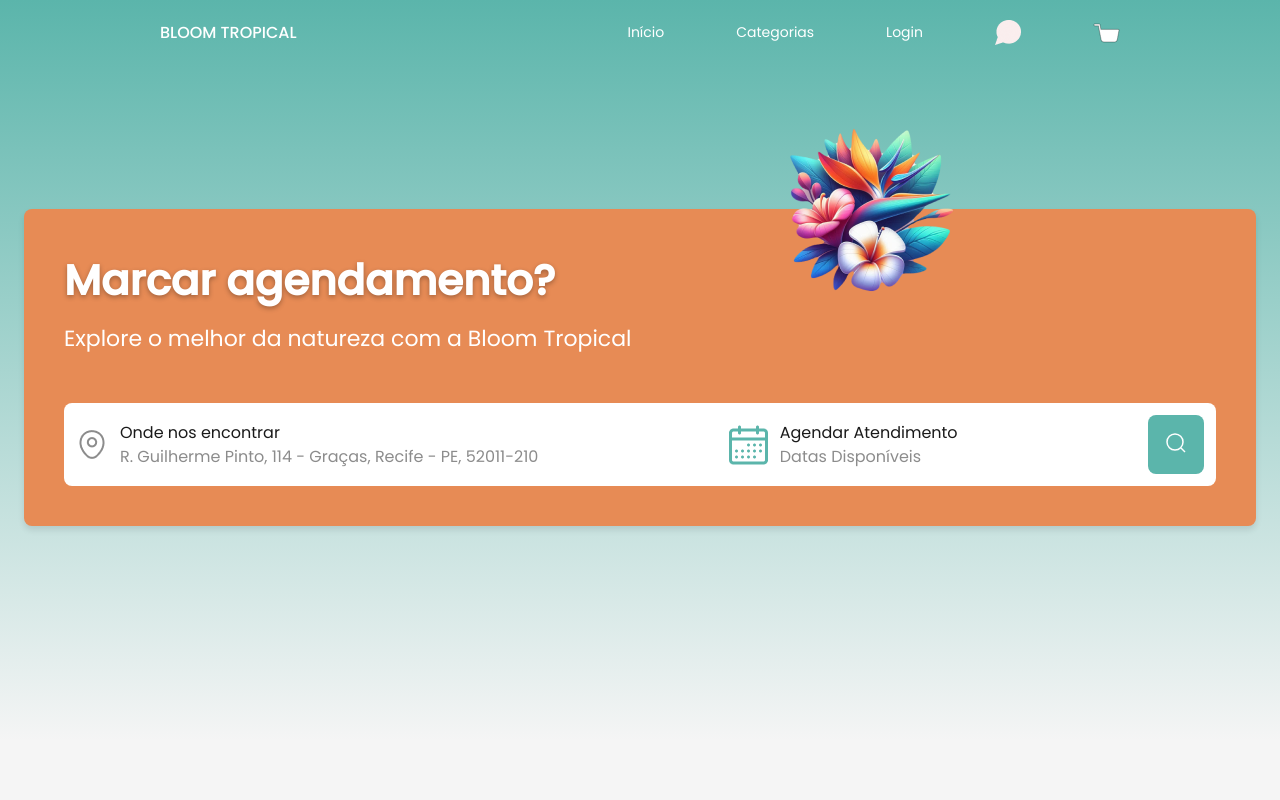
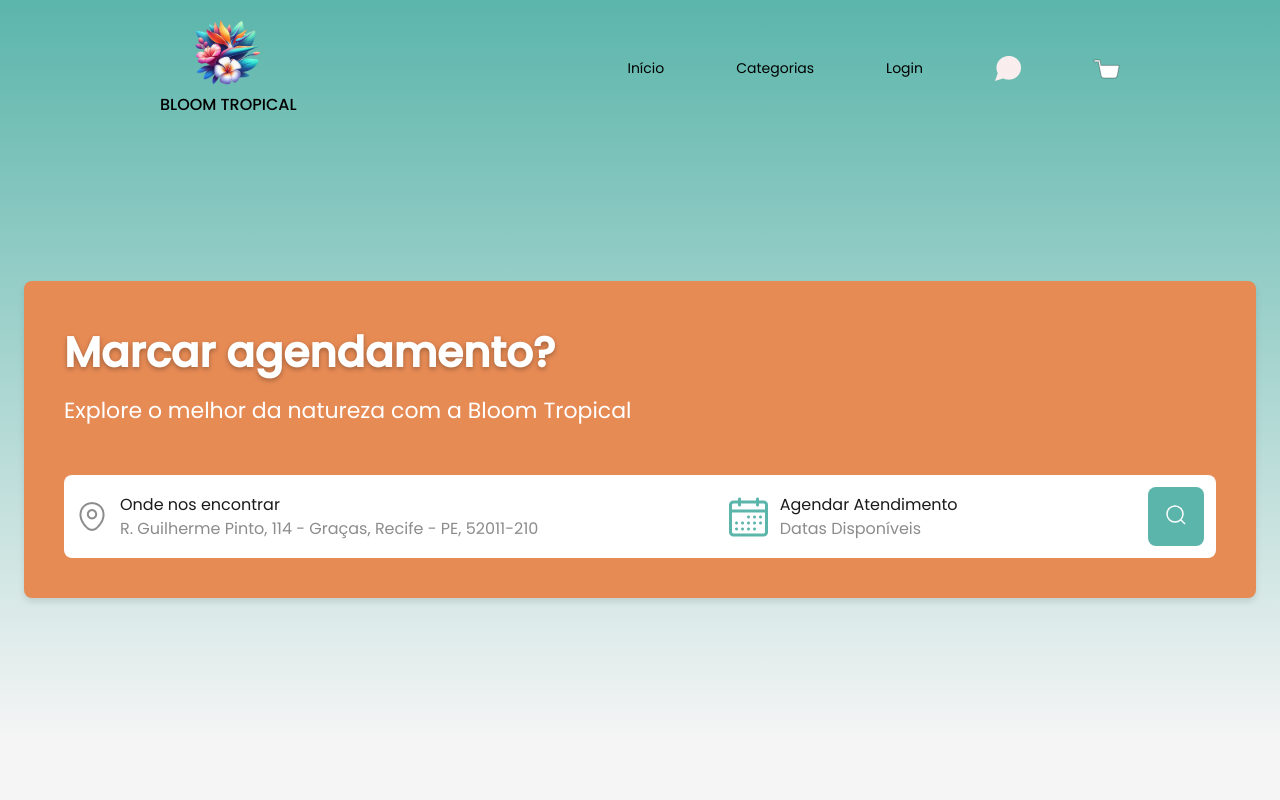
Before and after one commit to Guilhermefneri/BloomTropical, a plain HTML site: page index.html in a window 1280 px wide. Shown: the top 800 px of the page. Drawn offline with Linux system fonts and the light colour scheme.

Commit message:
logo para o lado esquerdo

```diff
--- a/index.html
+++ b/index.html
@@ -11,7 +11,10 @@
 <body>
     <header class="header">
         <nav class="nav">
-            <a href="/" class="logo">BLOOM TROPICAL</a>
+            <div class="logo-container">
+                <img src="image/logoPag.png" alt="logo" id="flower-logo">
+                <a href="/" class="logo">BLOOM TROPICAL</a>
+            </div>
             <div class="nav-links">
                 <a href="/" class="nav-link">Início</a>
                 <a href="/categorias" class="nav-link">Categorias</a>
@@ -26,7 +29,6 @@
             </div>
         </nav>
 
-        <img src="image/logoPag.png" alt="logo" id="flower-logo">
         <div class="booking-section">
             <h1 class="booking-title">Marcar agendamento?</h1>
             <p class="booking-subtitle">Explore o melhor da natureza com a Bloom Tropical</p>
--- a/style.css
+++ b/style.css
@@ -49,10 +49,16 @@
         }
 
         .logo {
-            color: var(--white);
+            color: var(--black);
             text-decoration: none;
             font-size: 16px;
             font-weight: 500;
+        }
+
+        .logo-container {
+            display: flex;
+            flex-direction: column;
+            align-items: center;
         }
 
         .nav-links {
@@ -62,7 +68,7 @@
         }
 
         .nav-link {
-            color: var(--white);
+            color: var(--black);
             text-decoration: none;
             font-size: 14px;
             transition: opacity 0.3s;
@@ -398,7 +404,6 @@
         }
 
         #flower-logo{
-            position: absolute;
-            top: 8rem;
-            right: 19rem;
+           width: 82px;
+           margin-bottom: 8px;
         }
```
